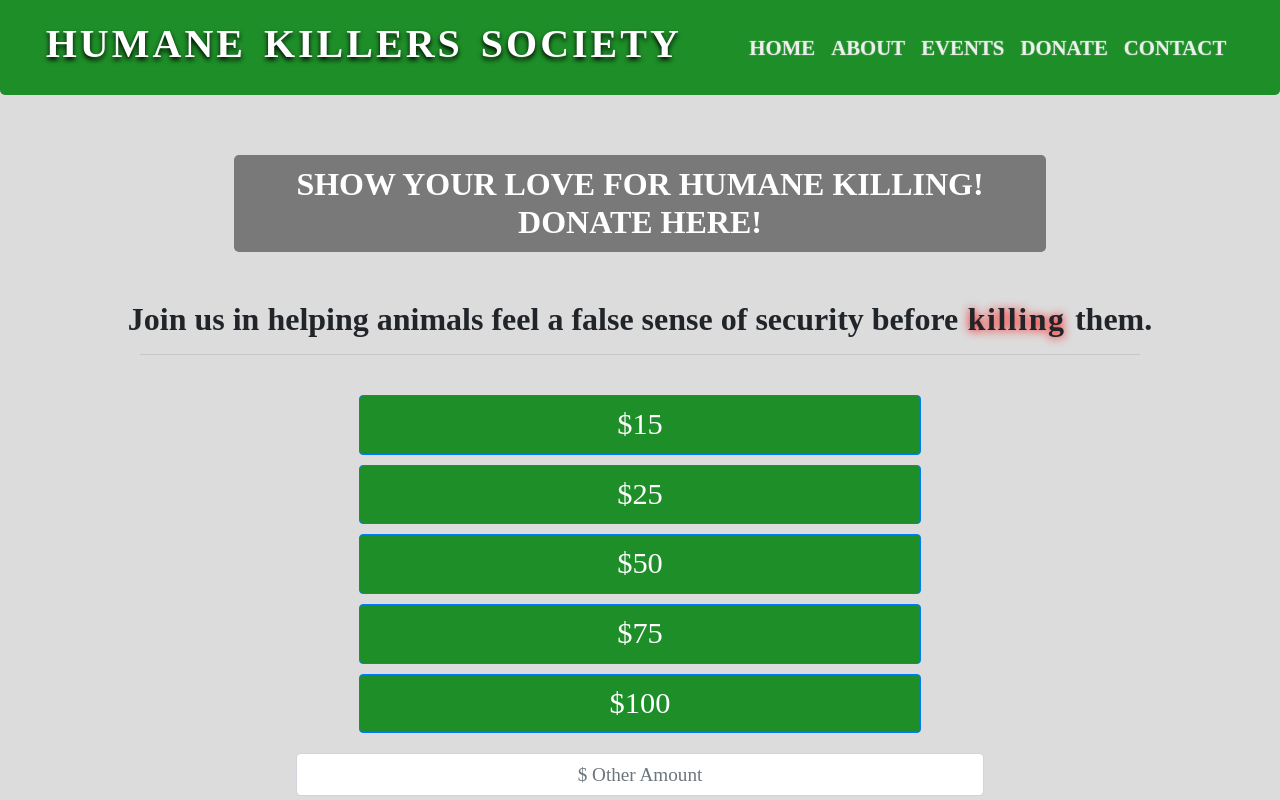
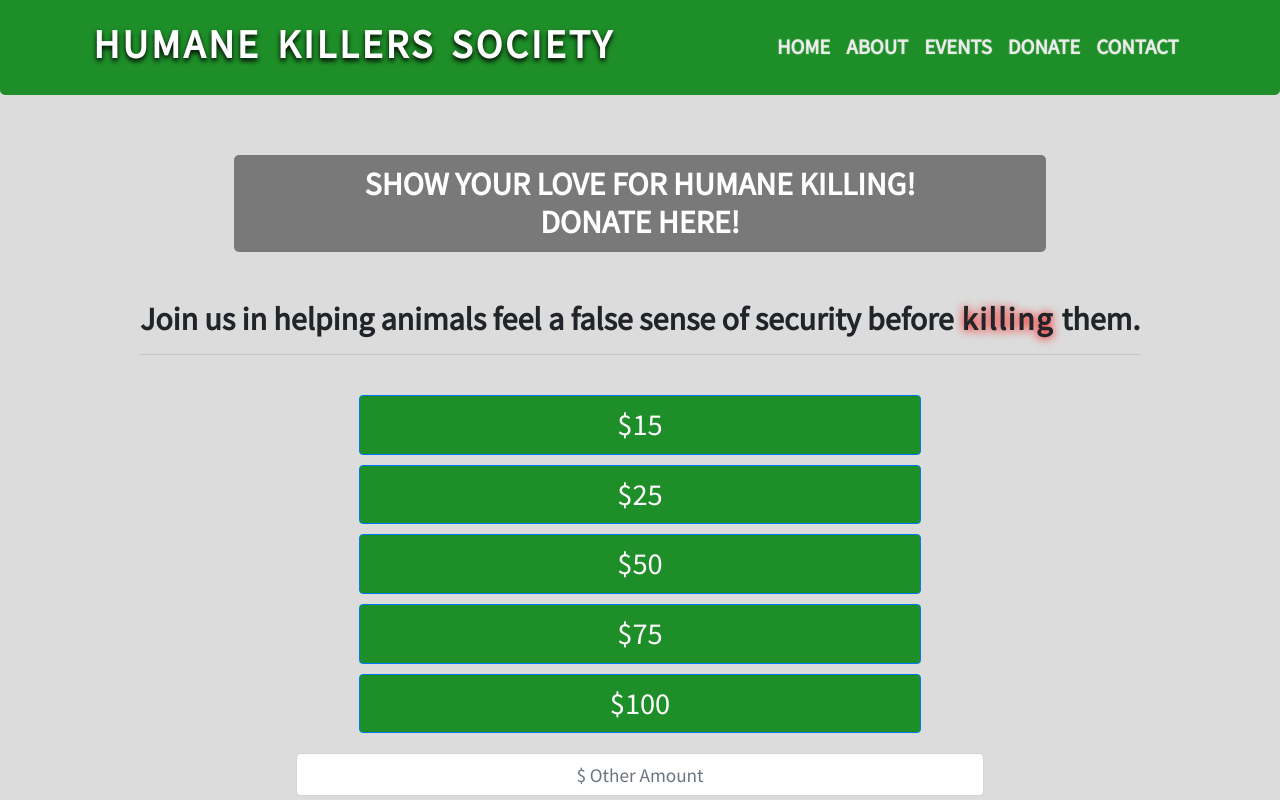
Before and after one commit to stratos-gr/HumaneKillersSociety, a plain HTML site: page donate.html in a window 1280 px wide. Shown: the top 800 px of the page. Drawn offline with nearby package versions, Linux system fonts and the light colour scheme.

Commit message:
Update donate.html

```diff
--- a/donate.html
+++ b/donate.html
@@ -6,14 +6,14 @@
 		<meta name="viewport" content="width=device-width, initial-scale=1">
 		<link rel="stylesheet" href="https://cdn.jsdelivr.net/npm/bootstrap@4.6.0/dist/css/bootstrap.min.css" integrity="sha384-B0vP5xmATw1+K9KRQjQERJvTumQW0nPEzvF6L/Z6nronJ3oUOFUFpCjEUQouq2+l" crossorigin="anonymous">
 		<script src="https://code.jquery.com/jquery-3.5.1.slim.min.js" integrity="sha384-DfXdz2htPH0lsSSs5nCTpuj/zy4C+OGpamoFVy38MVBnE+IbbVYUew+OrCXaRkfj" crossorigin="anonymous"></script>
-        <script src="https://cdn.jsdelivr.net/npm/bootstrap@4.6.0/dist/js/bootstrap.bundle.min.js" integrity="sha384-Piv4xVNRyMGpqkS2by6br4gNJ7DXjqk09RmUpJ8jgGtD7zP9yug3goQfGII0yAns" crossorigin="anonymous"></script>
+                <script src="https://cdn.jsdelivr.net/npm/bootstrap@4.6.0/dist/js/bootstrap.bundle.min.js" integrity="sha384-Piv4xVNRyMGpqkS2by6br4gNJ7DXjqk09RmUpJ8jgGtD7zP9yug3goQfGII0yAns" crossorigin="anonymous"></script>
 		<link rel="stylesheet" href="https://cdn.jsdelivr.net/npm/bootstrap-icons@1.4.0/font/bootstrap-icons.css">
 		<link rel="stylesheet" href="https://cdn.jsdelivr.net/npm/bootstrap-icons@1.4.0/font/bootstrap-icons.css">
-		<script src="http://use.edgefonts.net/source-sans-pro:n2:default.js" type="text/javascript"></script>
+		<link href='https://fonts.googleapis.com/css?family=Source+Sans+Pro' rel='stylesheet' type='text/css'>
 		<title>Humane Killers Society</title>
 		<style>
 			body {
-				font-family: source-sans-pro;
+				font-family: Source Sans Pro;
 				background-color: #DCDCDC;
 				font-style: normal;
 				font-weight: bolder;
```
